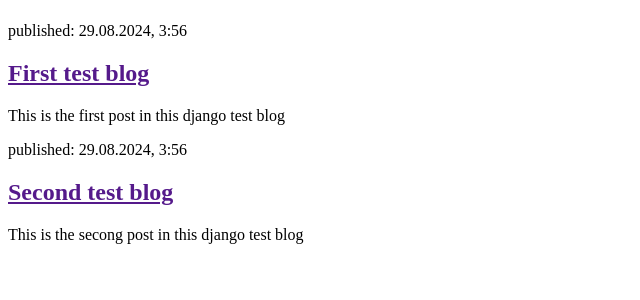
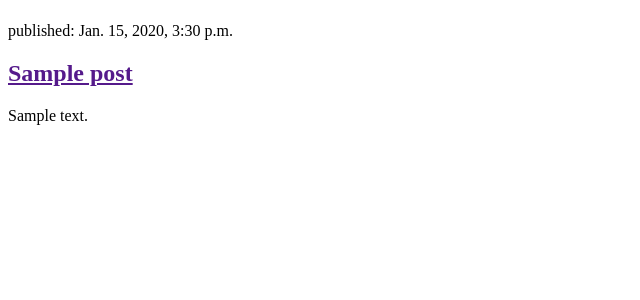
Before and after one commit to Srijith-Marshal/my-first-blog, a Django app: page / in a window 1280 px wide. Shown: the part 58-358 px from the top of the page, without its empty margins (0-640 px from the left). Run offline with Django 4.2, Linux system fonts and the light colour scheme; tables that the repository leaves empty hold one stand-in row (values such as "Sample post").

Commit message:
modified templates to display posts from the DB

```diff
--- a/blog/templates/blog/post_list.html
+++ b/blog/templates/blog/post_list.html
@@ -8,16 +8,16 @@
             <h1><a href="/">Django blog</a></h1>
         </header>
 
+
+        {% for post in posts %}
         <article>
-            <time>published: 29.08.2024, 3:56</time>
-            <h2><a href="">First test blog</a></h2>
-            <p>This is the first post in this django test blog</p>
+            <time>published: {{ post.published_date }}</time>
+            <h2><a href="">{{ post.title }}</a></h2>
+            <p>{{ post.text | linebreaksbr }}</p>
         </article>
+        {% endfor%}
 
-        <article>
-            <time>published: 29.08.2024, 3:56</time>
-            <h2><a href="">Second test blog</a></h2>
-            <p>This is the secong post in this django test blog</p>
-        </article>
+
+
     </body>
 </html>
--- a/blog/views.py
+++ b/blog/views.py
@@ -1,6 +1,9 @@
 from django.shortcuts import render
+from django.utils import timezone
+from .models import Post
 
 # Create your views here.
 
 def post_list(request):
-    return render(request, 'blog/post_list.html', {})
+    posts = Post.objects.filter(published_date__lte=timezone.now()).order_by('published_date')
+    return render(request, 'blog/post_list.html', {'posts': posts})
```
